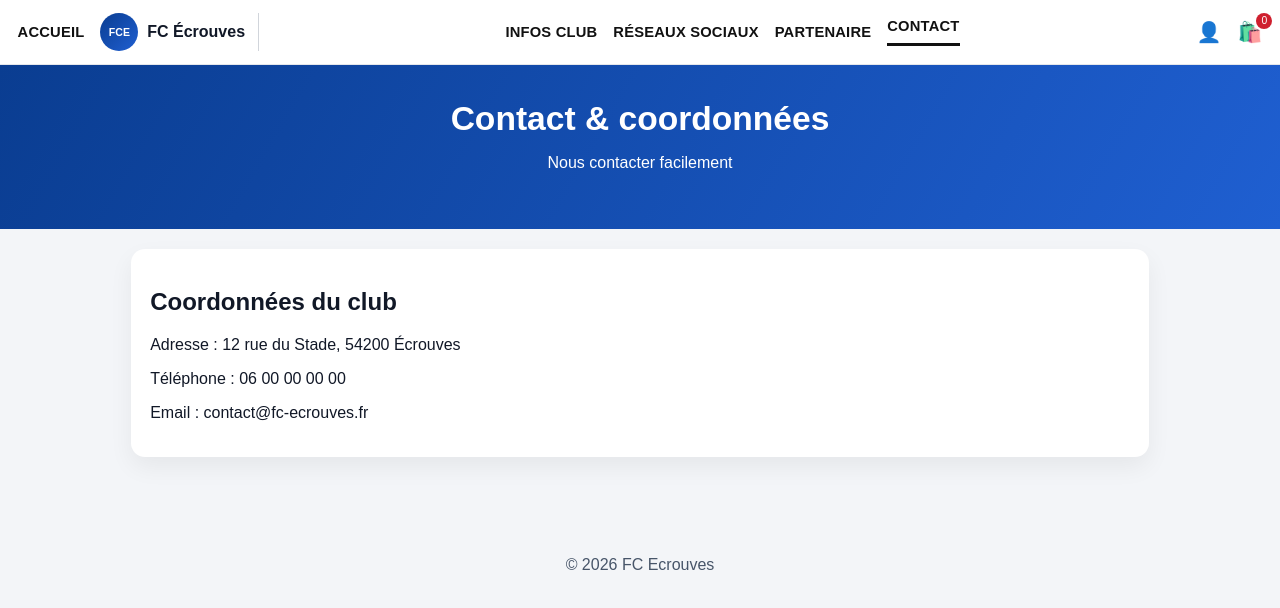
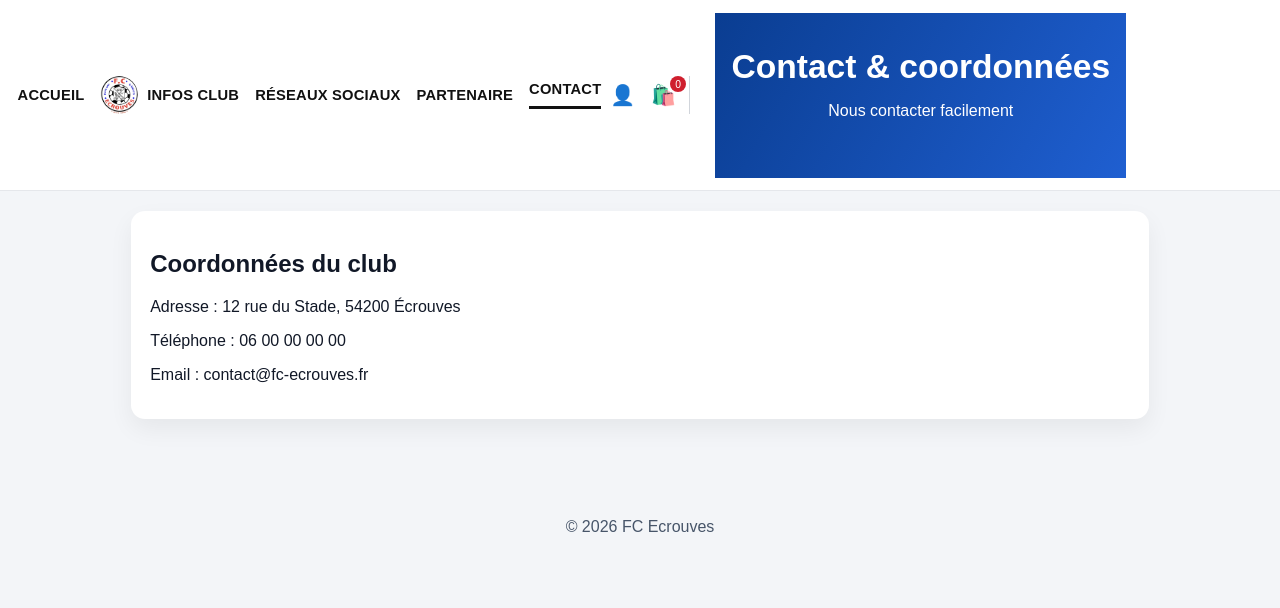
Before and after one commit to recyclage/FC-ECROUVES, a plain HTML site: page contact.html in a window 1280 px wide. Drawn offline with Linux system fonts and the light colour scheme.

Commit message:
Update contact.html

```diff
--- a/contact.html
+++ b/contact.html
@@ -4,7 +4,7 @@
   <body>
     <header>
       <div class="top-menu">
-        <div class="top-left"><a class="nav-link" href="index.html">Accueil</a><div class="logo-block"><div class="logo-circle">FCE</div><strong>FC Écrouves</strong></div></div>
+        <div class="top-left"><a class="nav-link" href="index.html">Accueil</a><div class="logo-block"><img src="images/logo.FCE.png" alt="Logo FC Écrouves" class="logo-image">
         <nav class="top-center"><a class="nav-link" href="infos.html">Infos club</a><a class="nav-link" href="reseaux.html">Réseaux sociaux</a><a class="nav-link" href="partenaire.html">Partenaire</a><a class="nav-link active" href="contact.html">Contact</a></nav>
         <div class="top-right"><a class="icon-link" href="compte.html">👤</a><a class="icon-link" href="panier.html">🛍️<span class="icon-badge" id="cart-count">0</span></a></div>
       </div>
```
